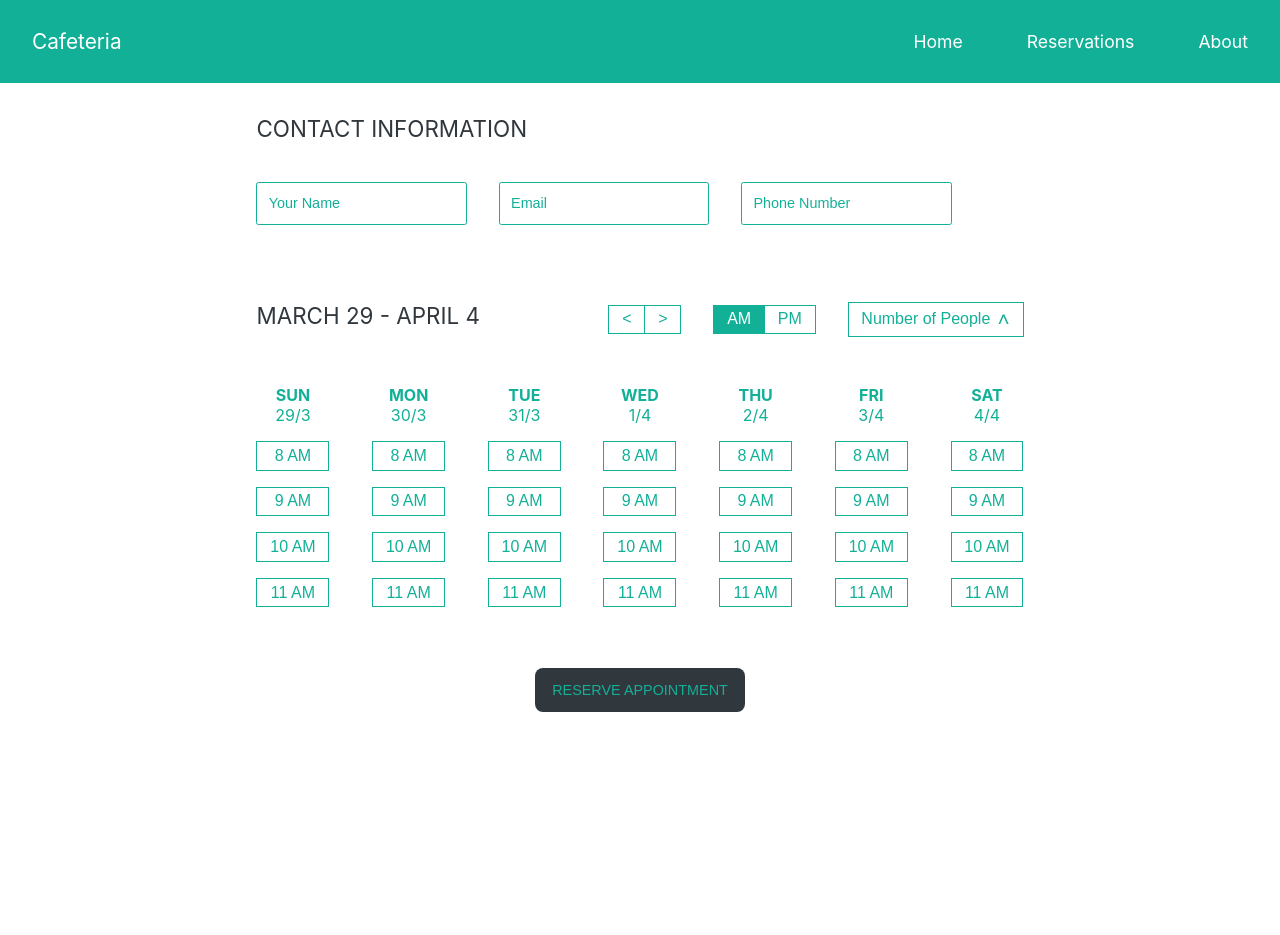
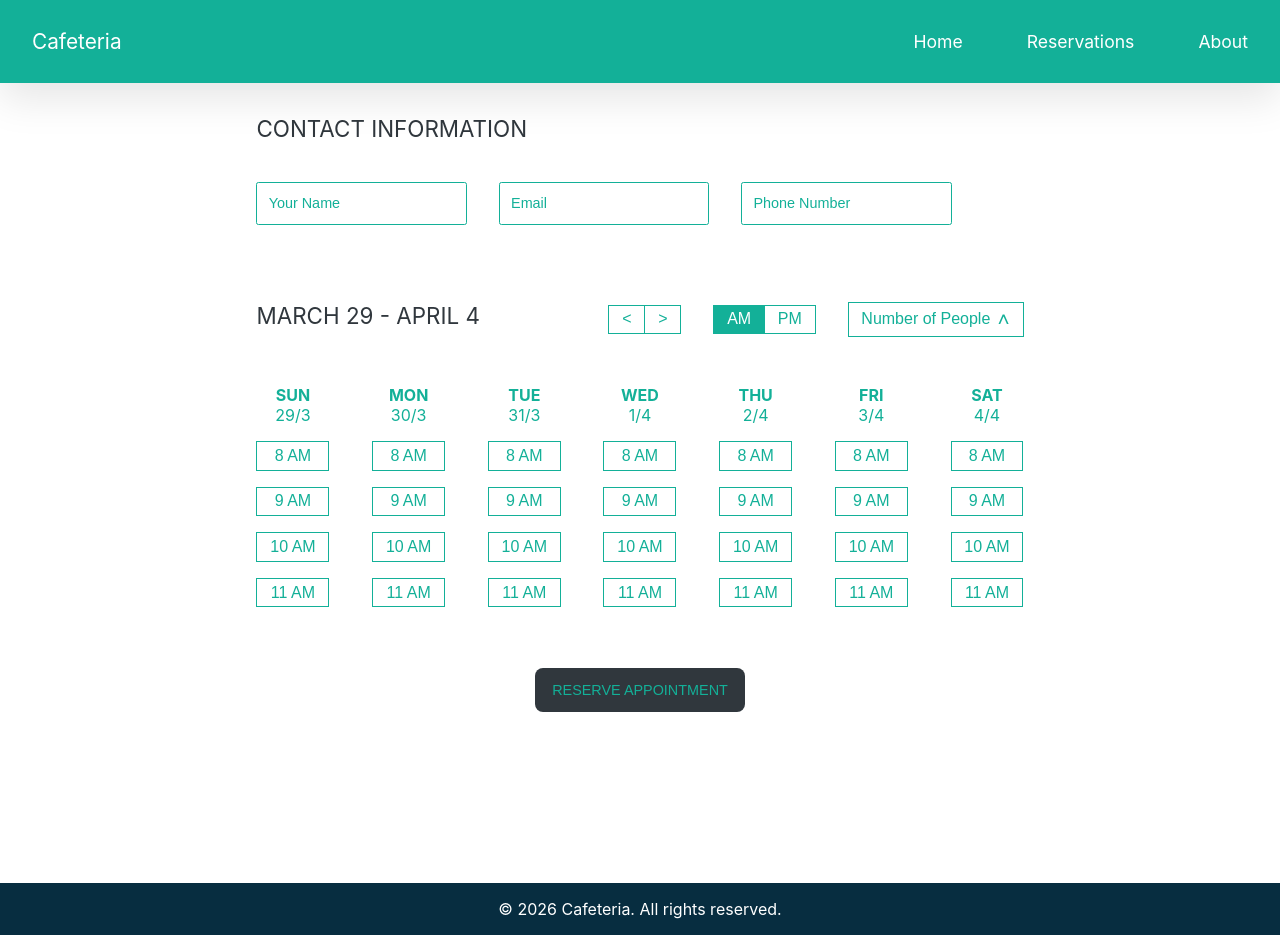
Before and after one commit to Katerina-Koumproglou/ReservationPage, a React (Create React App) app: page /reservations in a window 1280 px wide. Before the commit the page ends 883 px from the top, so only its background shows below. Built offline with nearby package versions, Linux system fonts and the light colour scheme.

Commit message:
added animations to the header links and also created a simple footer

```diff
--- a/src/App.js
+++ b/src/App.js
@@ -3,6 +3,7 @@ import Home from "./pages/Home";
 import { GlobalStyles } from "./styles/GlobalStyles";
 import { AppWrapper } from "./styles/Wrappers";
 import Header from "./components/UILayout/Header";
+import Footer from "./components/UILayout/Footer";
 import { ThemeProvider } from "styled-components";
 import { theme } from "./styles/theme";
 import { BrowserRouter, Route, Routes } from "react-router-dom";
@@ -19,6 +20,8 @@ function App() {
             <Route path="/" element={<Home />} />
             <Route path="/reservations" element={<ReservationPage />} />
           </Routes>
+
+          <Footer />
         </AppWrapper>
       </ThemeProvider>
     </BrowserRouter>
--- a/src/components/UILayout/Footer.js
+++ b/src/components/UILayout/Footer.js
@@ -0,0 +1,12 @@
+import { FooterText } from "../../styles/Titles";
+import { FooterWrapper } from "../../styles/Wrappers";
+
+const Footer = () => {
+  return (
+    <FooterWrapper>
+      <FooterText>© 2026 Cafeteria. All rights reserved.</FooterText>
+    </FooterWrapper>
+  );
+};
+
+export default Footer;
--- a/src/styles/Navigations.js
+++ b/src/styles/Navigations.js
@@ -8,7 +8,35 @@ export const NavWrapper = styled.nav`
 `;
 
 export const NavItem = styled(Link)`
+  position: relative;
+  display: inline-block;
   color: ${({ theme }) => theme.colors.secondaryText};
   text-decoration: none;
   font-size: 1.1rem;
+  transition:
+    color 0.3s ease,
+    transform 0.3s ease;
+
+  &:hover {
+    transform: translateY(-0.3rem);
+    color: ${({ theme }) => theme.colors.primaryText};
+  }
+
+  &:after {
+    content: "";
+    position: absolute;
+    left: 0;
+    bottom: -0.3rem;
+    height: 0.15rem;
+    width: 100%;
+    border-radius: 0.1rem;
+    transform: scaleX(0);
+    transform-origin: left center;
+    transition: transform 0.25s ease-in-out;
+    background: ${({ theme }) => theme.colors.primaryText};
+  }
+
+  &:hover::after {
+    transform: scaleX(1);
+  }
 `;
--- a/src/styles/Titles.js
+++ b/src/styles/Titles.js
@@ -17,3 +17,7 @@ export const HeaderTitle = styled.h3`
   font-weight: 400;
   font-size: 1.3rem;
 `;
+
+export const FooterText = styled.p`
+  color: ${({ theme }) => theme.colors.secondaryText};
+`;
--- a/src/styles/Wrappers.js
+++ b/src/styles/Wrappers.js
@@ -65,6 +65,10 @@ export const DropdownContainer = styled.div`
 export const HeaderWrapper = styled.header`
   background-color: ${({ theme }) => theme.colors.primary};
   width: 100%;
+  position: sticky;
+  top: 0;
+  z-index: 1000;
+  box-shadow: 0 1rem 2.5rem rgba(0, 0, 0, 0.1);
 `;
 
 export const InnerWrapper = styled.div`
@@ -75,3 +79,9 @@ export const InnerWrapper = styled.div`
   align-items: center;
   box-sizing: border-box;
 `;
+
+export const FooterWrapper = styled.footer`
+  background-color: ${({ theme }) => theme.colors.secondary};
+  width: 100%;
+  text-align: center;
+`;
```
